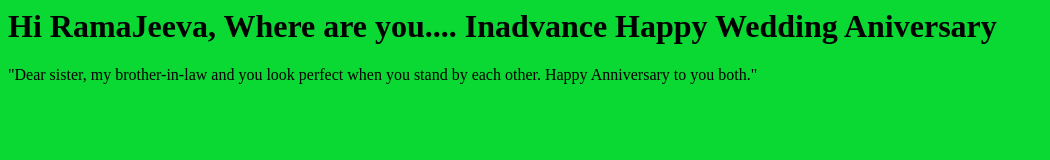
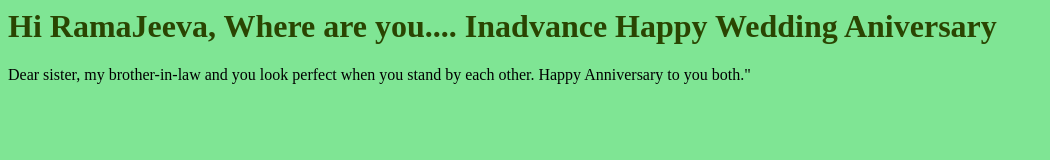
Before and after one commit to DevPhani23/dockerfiles, a plain HTML site: page COPY/index.html in a window 1280 px wide. Shown: the whole page, without its empty margins (0-1050 px from the left). Drawn offline with Linux system fonts and the light colour scheme.

Commit message:
dockerfile

```diff
--- a/COPY/index.html
+++ b/COPY/index.html
@@ -1,3 +1,3 @@
-<body style="background-color:rgb(10, 216, 51);"></body>
-<h1> Hi RamaJeeva, Where are you.... Inadvance Happy Wedding Aniversary </h1>
-<p>"Dear sister, my brother-in-law and you look perfect when you stand by each other. Happy Anniversary to you both."</p>
+<body style="background-color:rgb(127, 229, 148);"></body>
+<h1 style="color:rgb(42, 69, 2) ;"> Hi RamaJeeva, Where are you.... Inadvance Happy Wedding Aniversary </h1>
+<p2 style="color:red;"></p2>Dear sister, my brother-in-law and you look perfect when you stand by each other. Happy Anniversary to you both."</p2>
```
